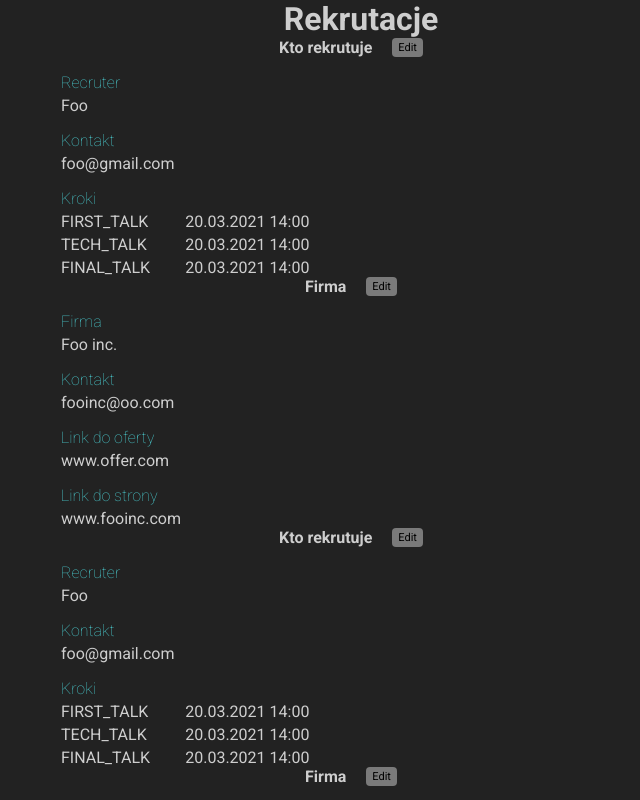
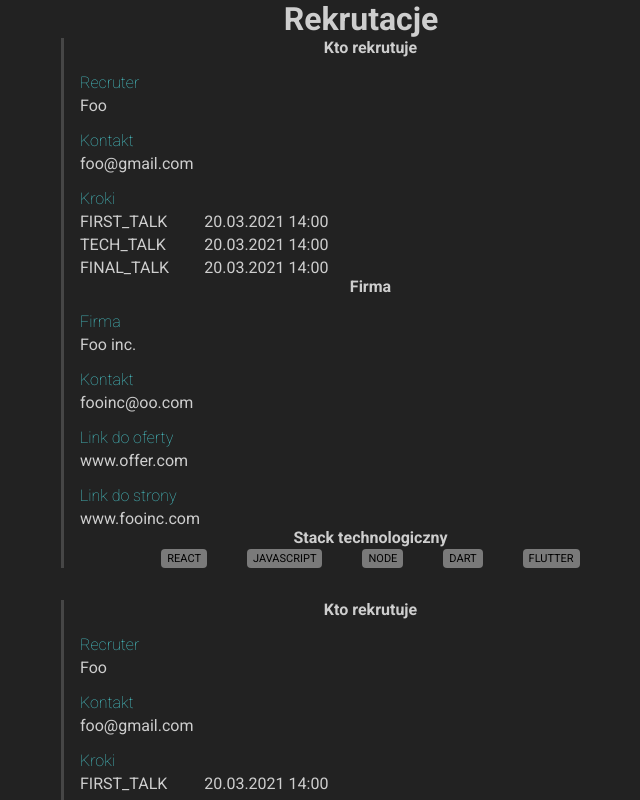
Before and after one commit to webskydavid/poc-recruit-react, a React (Create React App) app: page / in a window 1280 px wide. Shown: the top 800 px of the page, without its empty margins (279-919 px from the left). Built offline with nearby package versions, Linux system fonts and the light colour scheme.

Commit message:
feat: Add components

```diff
--- a/src/App.tsx
+++ b/src/App.tsx
@@ -1,18 +1,23 @@
-import React from "react";
-import "./styles.css";
-import RecruterBlock from "./components/RecruterBlock";
-import CompanyBlock from "./components/CompanyBlock";
-import { mockData } from "./models/data";
+import React from 'react';
+import './styles.css';
+import RecruterBlock from './components/RecruterBlock';
+import CompanyBlock from './components/CompanyBlock';
+import TechStackBlock from './components/TechStackBlock';
+import { mockData } from './models/data';
 
 export default function App() {
   return (
-    <div className="App">
+    <div className="app">
       <h1>Rekrutacje</h1>
       {mockData.map((recruitment) => {
         return (
-          <div key={recruitment.id}>
+          <div className="app__blocks" key={recruitment.id}>
             <RecruterBlock title="Kto rekrutuje" data={recruitment.recruter} />
             <CompanyBlock title="Firma" data={recruitment.company} />
+            <TechStackBlock
+              title="Stack technologiczny"
+              data={recruitment.tech_stack}
+            />
           </div>
         );
       })}
--- a/src/components/CompanyBlock.tsx
+++ b/src/components/CompanyBlock.tsx
@@ -1,6 +1,6 @@
-import React, { FC } from "react";
-import "./RecruterBlock.css";
-import { ICompany } from "../models/data";
+import React, { FC } from 'react';
+import './RecruterBlock.css';
+import { ICompany } from '../models/data';
 
 interface Props {
   title: string;
@@ -10,9 +10,7 @@ interface Props {
 const CompanyBlock: FC<Props> = ({ title, data }) => {
   return (
     <div className="recruterBlock">
-      <h4>
-        {title} <button>Edit</button>
-      </h4>
+      <h4>{title}</h4>
       <div className="recruterBlock__row">
         <div>Firma</div>
         <div>{data.name}</div>
--- a/src/components/RecruterBlock.tsx
+++ b/src/components/RecruterBlock.tsx
@@ -1,6 +1,6 @@
-import React, { FC } from "react";
-import "./RecruterBlock.css";
-import { IRecruter } from "../models/data";
+import React, { FC } from 'react';
+import './RecruterBlock.css';
+import { IRecruter } from '../models/data';
 
 interface Props {
   title: string;
@@ -10,9 +10,7 @@ interface Props {
 const RecruterBlock: FC<Props> = ({ title, data }) => {
   return (
     <div className="recruterBlock">
-      <h4>
-        {title} <button>Edit</button>
-      </h4>
+      <h4>{title}</h4>
       <div className="recruterBlock__row">
         <div>Recruter</div>
         <div>{data.name}</div>
--- a/src/components/TechStackBlock.tsx
+++ b/src/components/TechStackBlock.tsx
@@ -1,5 +1,5 @@
-import React, { FC } from "react";
-import "./RecruterBlock.css";
+import React, { FC } from 'react';
+import './RecruterBlock.css';
 
 interface Props {
   title: string;
@@ -8,12 +8,10 @@ interface Props {
 
 const TechStackBlock: FC<Props> = ({ title, data }) => {
   return (
-    <div className="recruterBlock">
-      <h4>
-        {title} <button>Edit</button>
-      </h4>
+    <div>
+      <h4>{title}</h4>
       {data.map((tech) => (
-        <button>{tech}</button>
+        <button key={tech}>{tech}</button>
       ))}
     </div>
   );
--- a/src/models/data.ts
+++ b/src/models/data.ts
@@ -37,52 +37,52 @@ export interface IRecruitment {
 
 const data = [
   {
-    id: "1",
+    id: '1',
     recruter: {
-      name: "Foo",
-      contact: "foo@gmail.com",
+      name: 'Foo',
+      contact: 'foo@gmail.com',
       steps: [
-        { type: "FIRST_TALK", when: "20.03.2021 14:00" },
-        { type: "TECH_TALK", when: "20.03.2021 14:00" },
-        { type: "FINAL_TALK", when: "20.03.2021 14:00" }
+        { type: 'FIRST_TALK', when: '20.03.2021 14:00' },
+        { type: 'TECH_TALK', when: '20.03.2021 14:00' },
+        { type: 'FINAL_TALK', when: '20.03.2021 14:00' }
       ]
     },
     company: {
-      name: "Foo inc.",
-      contact: "fooinc@oo.com",
-      offer_link: "www.offer.com",
-      website: "www.fooinc.com"
+      name: 'Foo inc.',
+      contact: 'fooinc@oo.com',
+      offer_link: 'www.offer.com',
+      website: 'www.fooinc.com'
     },
-    tech_stack: ["REACT", "JAVASCRIPT", "NODE"],
+    tech_stack: ['REACT', 'JAVASCRIPT', 'NODE', 'DART', 'FLUTTER'],
     salary: [
-      { from: 15000, to: 18000, type: "GROSS" },
-      { from: 17000, to: 22000, type: "NET" }
+      { from: 15000, to: 18000, type: 'GROSS' },
+      { from: 17000, to: 22000, type: 'NET' }
     ],
-    benefits: [{ name: "Car" }, { name: "INSURANCE" }]
+    benefits: [{ name: 'Car' }, { name: 'INSURANCE' }]
   },
   {
-    id: "2",
+    id: '2',
     recruter: {
-      name: "Foo",
-      contact: "foo@gmail.com",
+      name: 'Foo',
+      contact: 'foo@gmail.com',
       steps: [
-        { type: "FIRST_TALK", when: "20.03.2021 14:00" },
-        { type: "TECH_TALK", when: "20.03.2021 14:00" },
-        { type: "FINAL_TALK", when: "20.03.2021 14:00" }
+        { type: 'FIRST_TALK', when: '20.03.2021 14:00' },
+        { type: 'TECH_TALK', when: '20.03.2021 14:00' },
+        { type: 'FINAL_TALK', when: '20.03.2021 14:00' }
       ]
     },
     company: {
-      name: "Foo inc.",
-      contact: "fooinc@oo.com",
-      offer_link: "www.offer.com",
-      website: "www.fooinc.com"
+      name: 'Foo inc.',
+      contact: 'fooinc@oo.com',
+      offer_link: 'www.offer.com',
+      website: 'www.fooinc.com'
     },
-    tech_stack: ["REACT", "JAVASCRIPT", "NODE"],
+    tech_stack: ['REACT', 'JAVASCRIPT', 'NODE'],
     salary: [
-      { from: 15000, to: 18000, type: "GROSS" },
-      { from: 17000, to: 22000, type: "NET" }
+      { from: 15000, to: 18000, type: 'GROSS' },
+      { from: 17000, to: 22000, type: 'NET' }
     ],
-    benefits: [{ name: "Car" }, { name: "INSURANCE" }]
+    benefits: [{ name: 'Car' }, { name: 'INSURANCE' }]
   }
 ];
 
--- a/src/styles.css
+++ b/src/styles.css
@@ -1,9 +1,9 @@
-@import url("https://fonts.googleapis.com/css2?family=Roboto:wght@100;400;700;900&display=swap");
+@import url('https://fonts.googleapis.com/css2?family=Roboto:wght@100;400;700;900&display=swap');
 
 * {
   margin: 0;
   padding: 0;
-  font-family: "Roboto", sans-serif;
+  font-family: 'Roboto', sans-serif;
   box-sizing: border-box;
 }
 
@@ -12,11 +12,18 @@ body {
   background-color: #222222;
 }
 
-.App {
+.app {
   font-family: sans-serif;
   text-align: center;
   width: 600px;
   margin: 0 auto 0 auto;
+}
+
+.app__blocks {
+  display: grid;
+  margin-bottom: 32px;
+  padding-left: 16px;
+  border-left: 3px solid rgb(70, 70, 70);
 }
 
 button {
```
Also changed, not shown: 1 other file (tests, documents, lock files or other folders).
